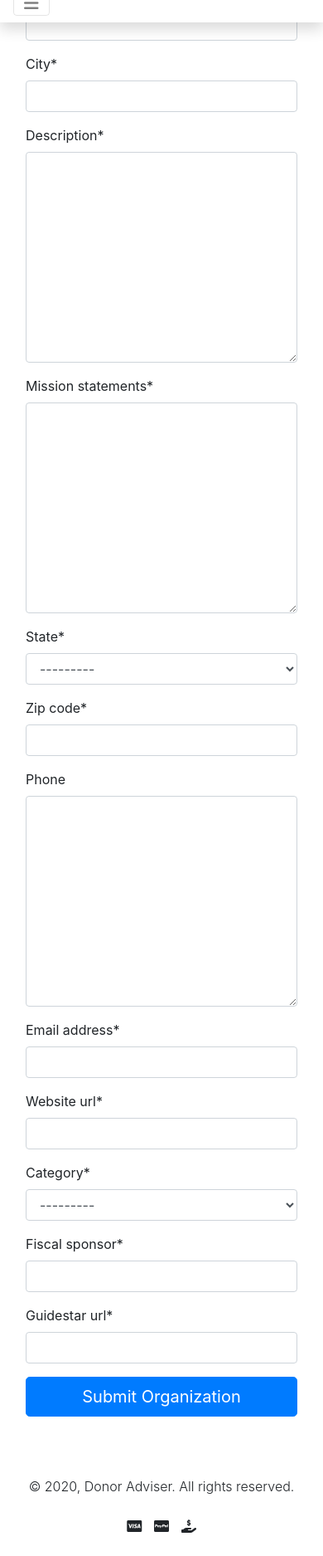
After one commit to vectorNull/donor-advisor, a Django app: page /organizations/create in a window 390 px wide. The commit adds this page. Shown: the part 327-2202 px from the top of the page at 83% size. Run offline with Django 3.2, Linux system fonts and the light colour scheme; the visitor is signed in with stand-in values (Sample User, id 1); some libraries are stand-ins or nearby versions.

Commit message:
Add create organization

```diff
--- /dev/null
+++ b/main_app/forms.py
@@ -0,0 +1,13 @@
+from django.forms import ModelForm
+
+from .models import Organization
+
+class OrganizationForm(ModelForm):
+    class Meta:
+        model = Organization
+        fields = [
+            'name', 'ein', 'address', 'city',
+            'description','mission_statements','state', 'zip_code',
+            'phone','contact_email','website_url', 'category',
+            'fiscal_sponsor','guidestar_url',
+        ]
--- a/main_app/templates/base.html
+++ b/main_app/templates/base.html
@@ -29,8 +29,8 @@
                         <li class="nav-item dropdown">
                             <a class="nav-link dropdown-toggle" data-toggle="dropdown" href="#" role="button" aria-haspopup="true" aria-expanded="false">Organizations</a>
                             <div class="dropdown-menu text-center">
-                                <a href="{% url 'org_results'%}" class="dropdown-item">All Organizations</a>
-                                <a href="#" class="dropdown-item">Create Organization</a>
+                                <a href="{% url 'org_results' %}" class="dropdown-item">All Organizations</a>
+                                <a href="{% url 'org_create' %}" class="dropdown-item">Create Organization</a>
                                 <a href="{% url 'account_profile' %}" class="text-info dropdown-item">My Organizations</a>
                             </div>
                         </li>
--- /dev/null
+++ b/main_app/templates/main_app/organizations/create.html
@@ -0,0 +1,24 @@
+{% extends 'base.html' %}
+{% load crispy_forms_tags %}
+{% block content %}
+    <div class="container-fluid px-3">
+        <div class="row min-vh-100">
+            <div class="col-md-8 col-lg-6 col-xl-5 d-flex align-items-center">
+                <div class="w-100 py-5 px-md-5 px-xl-6 position-relative">
+                    <div class="mb-5">
+                        <h2>Create Organization</h2>
+                    </div>
+                    <form method="POST" action="{% url 'org_create' %}" class="form-validate">
+                        {% csrf_token %}
+                        {{ org_form|crispy }}
+                        <button class="btn btn-lg btn-block btn-primary">Submit Organization</button>
+                        <input type="hidden" name="next" value="{{ next }}">
+                    </form>
+                </div>
+            </div>
+            <div class="col-md-4 col-lg-6 col-xl-7 d-none d-md-block">
+                <div class="bg-cover h-100 mr-n3" style="background-image: url(https://www.lifeprepacademy.org/wp-content/uploads/2020/09/LoginPg.jpg);"></div>
+            </div>
+        </div>
+    </div>
+{% endblock %}
--- a/main_app/urls.py
+++ b/main_app/urls.py
@@ -5,4 +5,5 @@ from . import views
 urlpatterns = [
     path('', views.home_page, name='home'),
     path('organizations/', views.OrganizationResultsView.as_view(), name='org_results'),
+    path('organizations/create', views.organization_create, name='org_create'),
 ]
--- a/main_app/views.py
+++ b/main_app/views.py
@@ -1,7 +1,10 @@
+from django.contrib.auth.decorators import login_required
+from django.contrib.auth.mixins import LoginRequiredMixin
 from django.shortcuts import render, redirect
 from django.views.generic import ListView
 from django.db.models import Q
 
+from .forms import OrganizationForm
 from .models import Organization
 
 # Create your views here.
@@ -17,7 +20,6 @@ class OrganizationResultsView(ListView):
         location = self.request.GET.get('l')
         category = self.request.GET.get('c')
         if not query and not location and not category:
-            print(True)
             return Organization.objects.order_by('-name').all()
         if not query:
             query = 'None'
@@ -34,3 +36,17 @@ class OrganizationResultsView(ListView):
             Q(zip_code=location) |
             Q(category__icontains=category)
         )
+@login_required
+def organization_create(request):
+    if (request.method == 'GET'):
+        org_form = OrganizationForm()
+        return render(request, 'main_app/organizations/create.html', {
+            'org_form': org_form
+        })
+    if (request.method == 'POST'):
+        form = OrganizationForm(request.POST)
+        if form.is_valid():
+            new_org = form.save(commit=False)
+            new_org.user_id = request.user.id
+            new_org.save()
+        return redirect('org_results')
```
